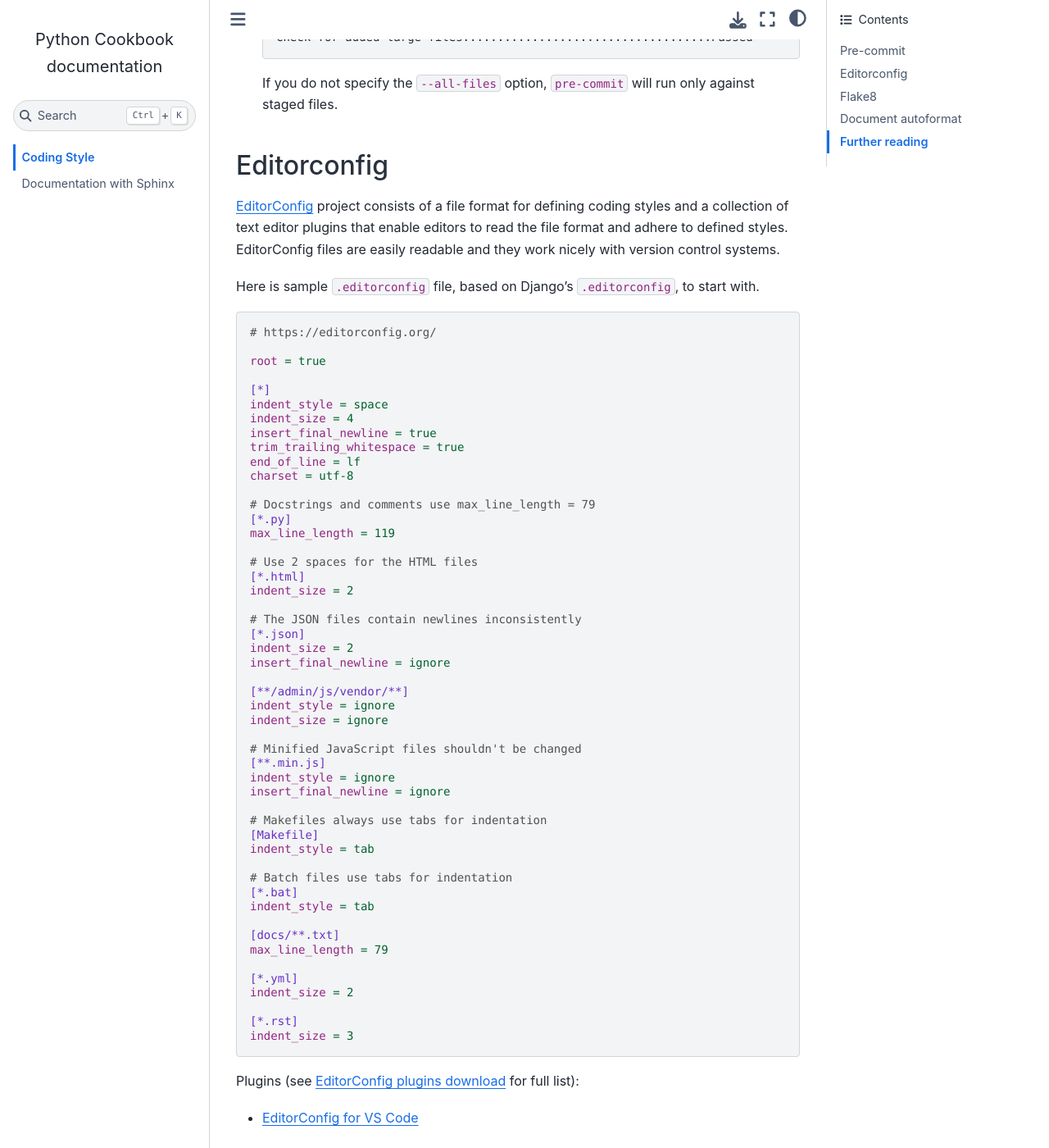
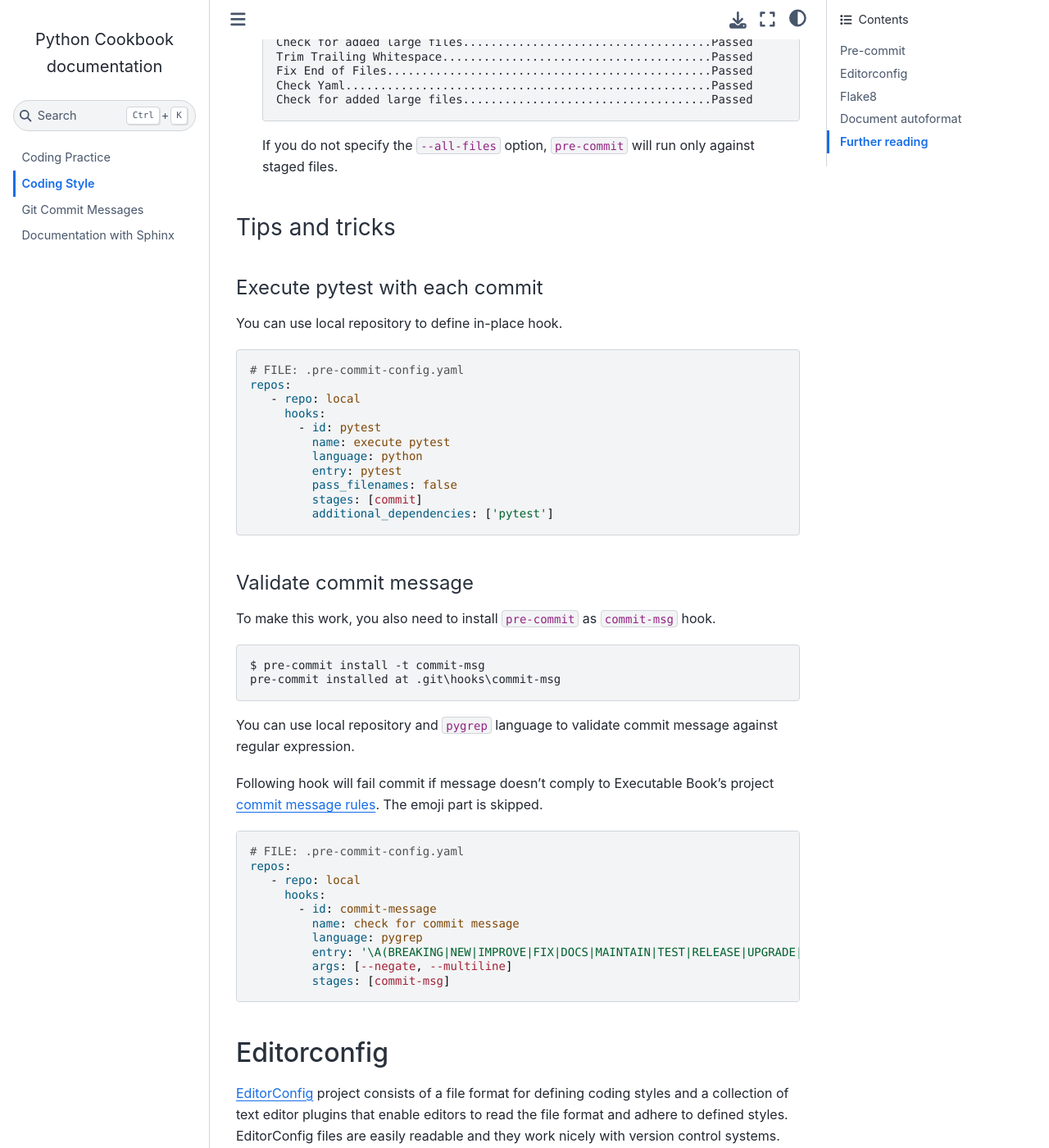
Before and after one commit to ivangeorgiev/python-cookbook, a Sphinx documentation site: the page built from docs/coding/002-coding-style.rst, in a window 1280 px wide and 1400 px high, scrolled down 1514 px. Shown: the whole window at 82% size. Built offline with Sphinx 7.4.7 and the Sphinx Book theme 1.1.4, drawn with Linux system fonts in a browser that asks for light colours; some of the changed text lies outside the part shown.

Commit message:
doc: add git commit messages chapter

```diff
--- a/docs/coding/001-coding-style.rst
+++ b/docs/coding/002-coding-style.rst
@@ -77,6 +80,57 @@ To get started with ``pre-commit``, follow these steps:
        Check for added large files....................................Passed
 
    If you do not specify the ``--all-files`` option, ``pre-commit`` will run only against staged files.
+
+Tips and tricks
+----------------
+
+Execute pytest with each commit
+~~~~~~~~~~~~~~~~~~~~~~~~~~~~~~~~
+
+You can use local repository to define in-place hook.
+
+.. code-block:: yaml
+
+   # FILE: .pre-commit-config.yaml
+   repos:
+      - repo: local
+        hooks:
+          - id: pytest
+            name: execute pytest
+            language: python
+            entry: pytest
+            pass_filenames: false
+            stages: [commit]
+            additional_dependencies: ['pytest']
+
+
+Validate commit message
+~~~~~~~~~~~~~~~~~~~~~~~~
+
+To make this work, you also need to install ``pre-commit`` as ``commit-msg`` hook.
+
+.. code-block:: console
+
+   $ pre-commit install -t commit-msg
+   pre-commit installed at .git\hooks\commit-msg
+
+You can use local repository and ``pygrep`` language to validate commit message against regular expression.
+
+Following hook will fail commit if message doesn't comply to Executable Book's project `commit message rules <https://executablebooks.org/en/latest/contributing.html#commit-messages>`_. The emoji part is skipped.
+
+.. code-block:: yaml
+
+   # FILE: .pre-commit-config.yaml
+   repos:
+      - repo: local
+        hooks:
+          - id: commit-message
+            name: check for commit message
+            language: pygrep
+            entry: '\A(BREAKING|NEW|IMPROVE|FIX|DOCS|MAINTAIN|TEST|RELEASE|UPGRADE|REFACTOR|DEPRECATE|MERGE|OTHER): .{1,72}(\n|\Z)'
+            args: [--negate, --multiline]
+            stages: [commit-msg]
+
 
 Editorconfig
 ===============
--- a/docs/documentation/001-sphinx.rst
+++ b/docs/documentation/001-sphinx.rst
@@ -190,6 +190,8 @@ Further reading
 
 - `typo3 rest cheatsheet`_
 - Write the Docs's list of `Tools for documentation writing`_
+- `Box drawing characters <https://en.wikipedia.org/wiki/Box-drawing_character>`__
+- `Unicode Character Code Charts <https://unicode.org/charts/>`__
 
 .. _typo3 rest cheatsheet: https://docs.typo3.org/m/typo3/docs-how-to-document/main/en-us/WritingReST/CheatSheet.html
 .. _Tools for documentation writing: https://www.writethedocs.org/guide/tools/
```
Also changed, not shown: other parts of docs/coding/002-coding-style.rst (+3 -0 lines), docs/coding/001-coding-practice.rst (added, +42 -0 lines), docs/coding/git-commit-messages.rst (added, +164 -0 lines), docs/index.rst (line endings or trailing spaces).
